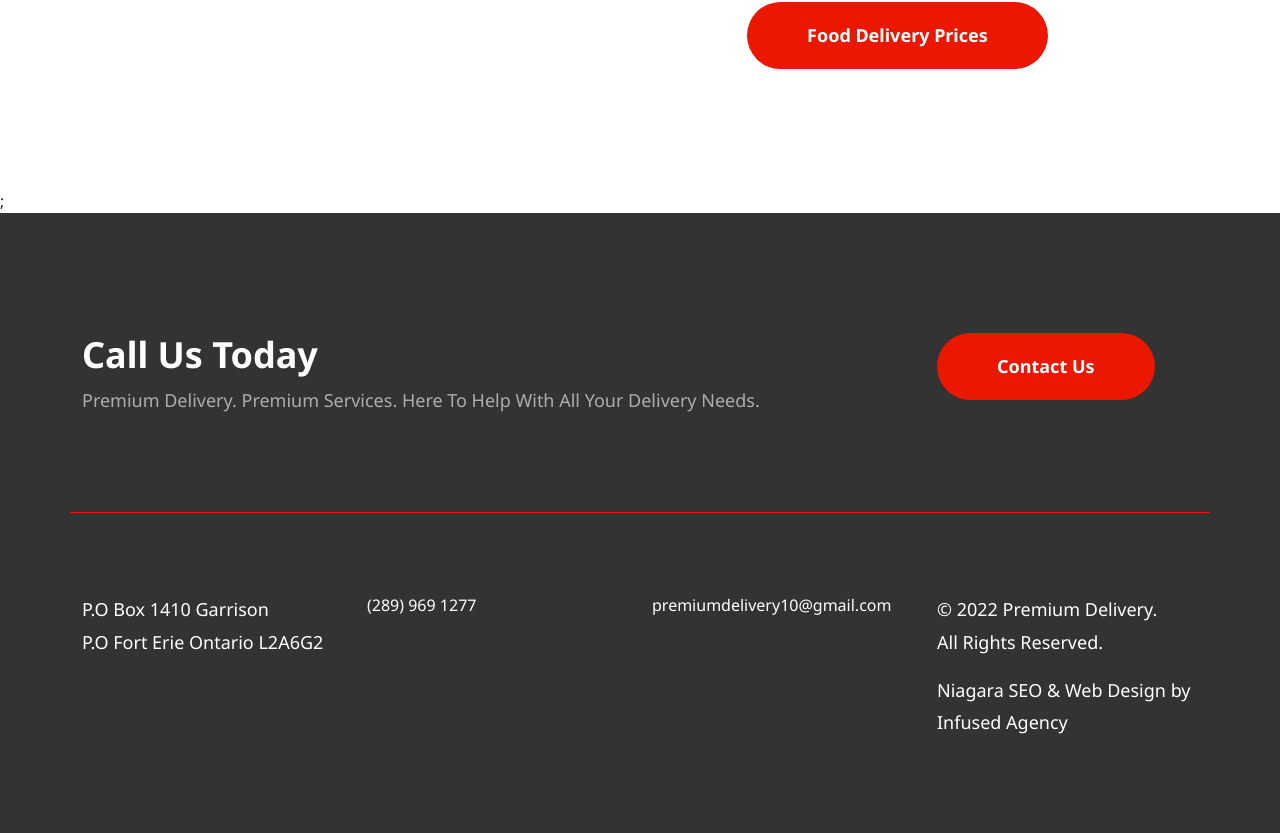
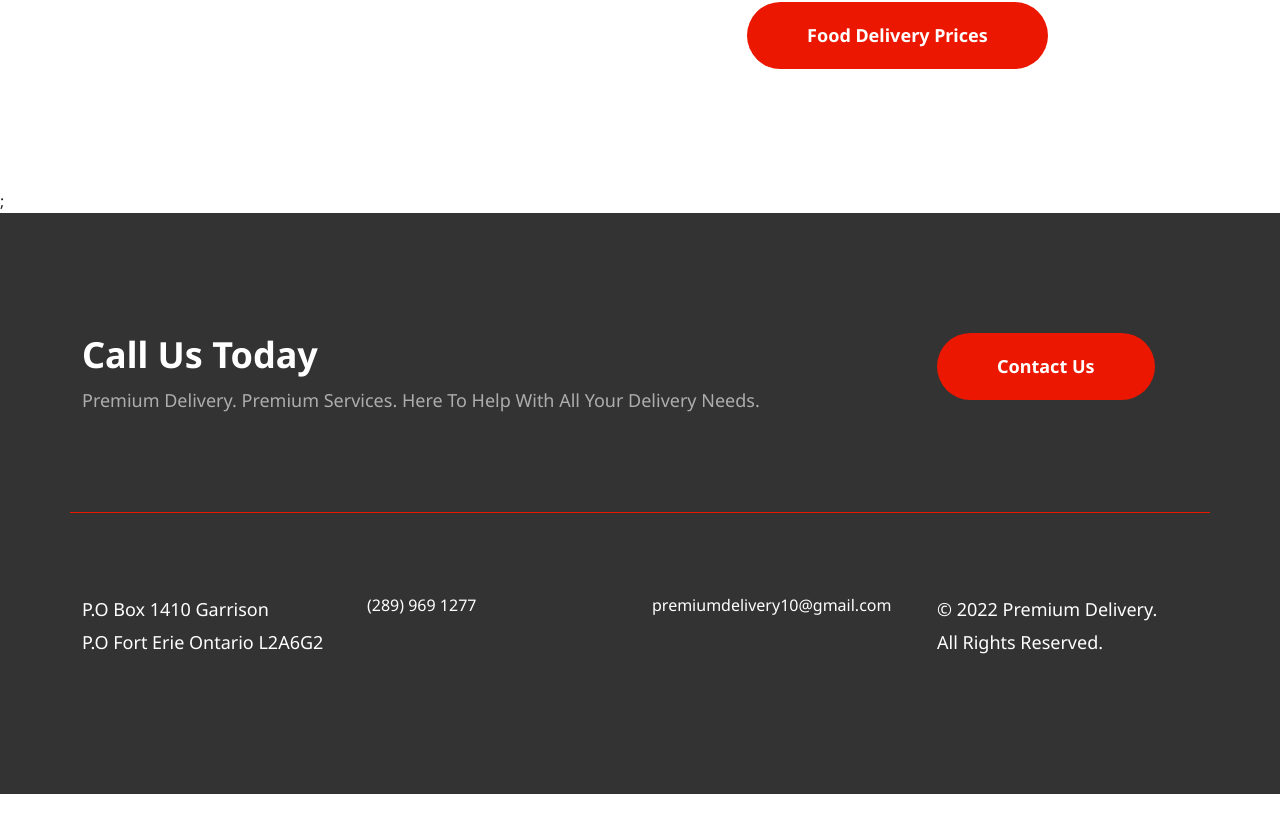
Before and after one commit to prem-deliv/prem-deliv, a Next.js app: page / in a window 1280 px wide. Shown: the part 3083-3916 px from the top of the page. After the commit the page ends 3877 px from the top, so only its background shows below. Built offline with nearby package versions, Linux system fonts and the light colour scheme.

Commit message:
comment out web design for now

```diff
--- a/components/shared/footer/Footer.tsx
+++ b/components/shared/footer/Footer.tsx
@@ -43,12 +43,12 @@ const Footer = () => {
                 &copy; 2022 Premium Delivery. <br />
                 All Rights Reserved.
               </p>
-              <p>
+              {/* <p>
                 <a href="https://infused.agency">
                   Niagara SEO &amp; Web Design
                 </a>{" "}
                 by Infused Agency
-              </p>
+              </p> */}
             </Col>
           </Row>
         </Container>
--- a/pages/_app.tsx
+++ b/pages/_app.tsx
@@ -1,7 +1,7 @@
 import "../styles/globals.css";
 import type { AppProps } from "next/app";
 
-import "bootstrap/dist/css/bootstrap.css";
+import "bootstrap/dist/css/bootstrap.min.css";
 import "../styles/variables.scss";
 import "../styles/typography.scss";
 import "../styles/button.scss";
```
Also changed, not shown: 2 other files (tests, documents, lock files or other folders).
